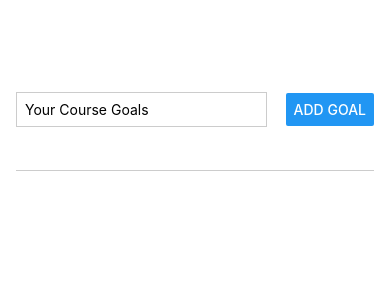
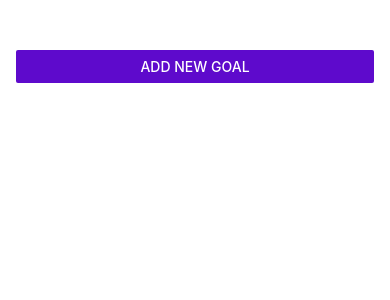
Before and after one commit to LanceStasinski/ReactNativeCourse, a React Native app: screen / in a window 390 px wide. Shown: the top 300 px of the page. Built offline with nearby package versions, Linux system fonts and the light colour scheme.

Commit message:
refactor: Move GoalInput into a modal

```diff
--- a/App.tsx
+++ b/App.tsx
@@ -1,5 +1,5 @@
 import { useState } from "react";
-import { StyleSheet, View, FlatList } from "react-native";
+import { StyleSheet, View, FlatList, Button } from "react-native";
 
 import GoalItem from "./components/GoalItem";
 import GoalInput from "./components/GoalInput";
@@ -11,12 +11,22 @@ interface Goal {
 
 export default function App() {
   const [courseGoals, setCourseGoals] = useState<Goal[]>([]);
+  const [modalIsVisible, setModalIsVisible] = useState(false);
+
+  const startAddGoalHandler = () => {
+    setModalIsVisible(true);
+  };
+
+  const toggleModal = () => {
+    setModalIsVisible((prevState) => !prevState);
+  };
 
   const addGoalHandler = (enteredGoalText: string) => {
     setCourseGoals((currentCourseGoals) => [
       ...currentCourseGoals,
       { text: enteredGoalText, id: Math.random().toString() },
     ]);
+    setModalIsVisible(false);
   };
 
   const deleteGoalHandler = (id: string) => {
@@ -27,7 +37,12 @@ export default function App() {
 
   return (
     <View style={styles.appContainer}>
-      <GoalInput onAddGoal={addGoalHandler} />
+      <Button
+        title="Add New Goal"
+        color="#5e0acc"
+        onPress={toggleModal}
+      />
+      <GoalInput showModal={modalIsVisible} onToggleModal={toggleModal} onAddGoal={addGoalHandler} />
       <View style={styles.goalsContainer}>
         <FlatList
           data={courseGoals}
--- a/components/GoalInput.tsx
+++ b/components/GoalInput.tsx
@@ -6,10 +6,13 @@ import {
   StyleSheet,
   NativeSyntheticEvent,
   TextInputChangeEventData,
+  Modal,
 } from "react-native";
 
 const GoalInput: FC<{
   onAddGoal: (enteredGoalText: string) => void;
+  showModal: boolean;
+  onToggleModal: () => void;
 }> = (props) => {
   const [enteredGoalText, setEnteredGoalText] = useState("");
   const goalInputHandler = (
@@ -23,6 +26,7 @@ const GoalInput: FC<{
   };
 
   return (
+    <Modal visible={props.showModal} animationType="slide">
       <View style={styles.inputContainer}>
         <TextInput
           style={styles.textInput}
@@ -30,27 +34,43 @@ const GoalInput: FC<{
           onChange={goalInputHandler}
           value={enteredGoalText}
         />
+        <View style={styles.buttonContainer}>
+          <View style={styles.button}>
             <Button onPress={addGoalHandler} title="Add Goal" />
           </View>
+          <View style={styles.button}>
+            <Button title="Cancel" onPress={props.onToggleModal} />
+          </View>
+        </View>
+      </View>
+    </Modal>
   );
 };
 
 const styles = StyleSheet.create({
   inputContainer: {
     flex: 1,
-    flexDirection: "row",
-    justifyContent: "space-between",
+    justifyContent: "center",
     alignItems: "center",
     marginBottom: 24,
+    padding: 16,
     borderBottomWidth: 1,
     borderBottomColor: "#ccc",
   },
   textInput: {
     borderWidth: 1,
     borderColor: "#cccccc",
-    width: "70%",
-    marginRight: 8,
+    width: "100%",
     padding: 8,
+  },
+  buttonContainer: {
+    marginTop: 16,
+    flexDirection: "row",
+    justifyContent: "space-between",
+  },
+  button: {
+    width: 100,
+    margin: 8,
   },
 });
 
```
Lines whose indentation alone changed are shown as unchanged.
